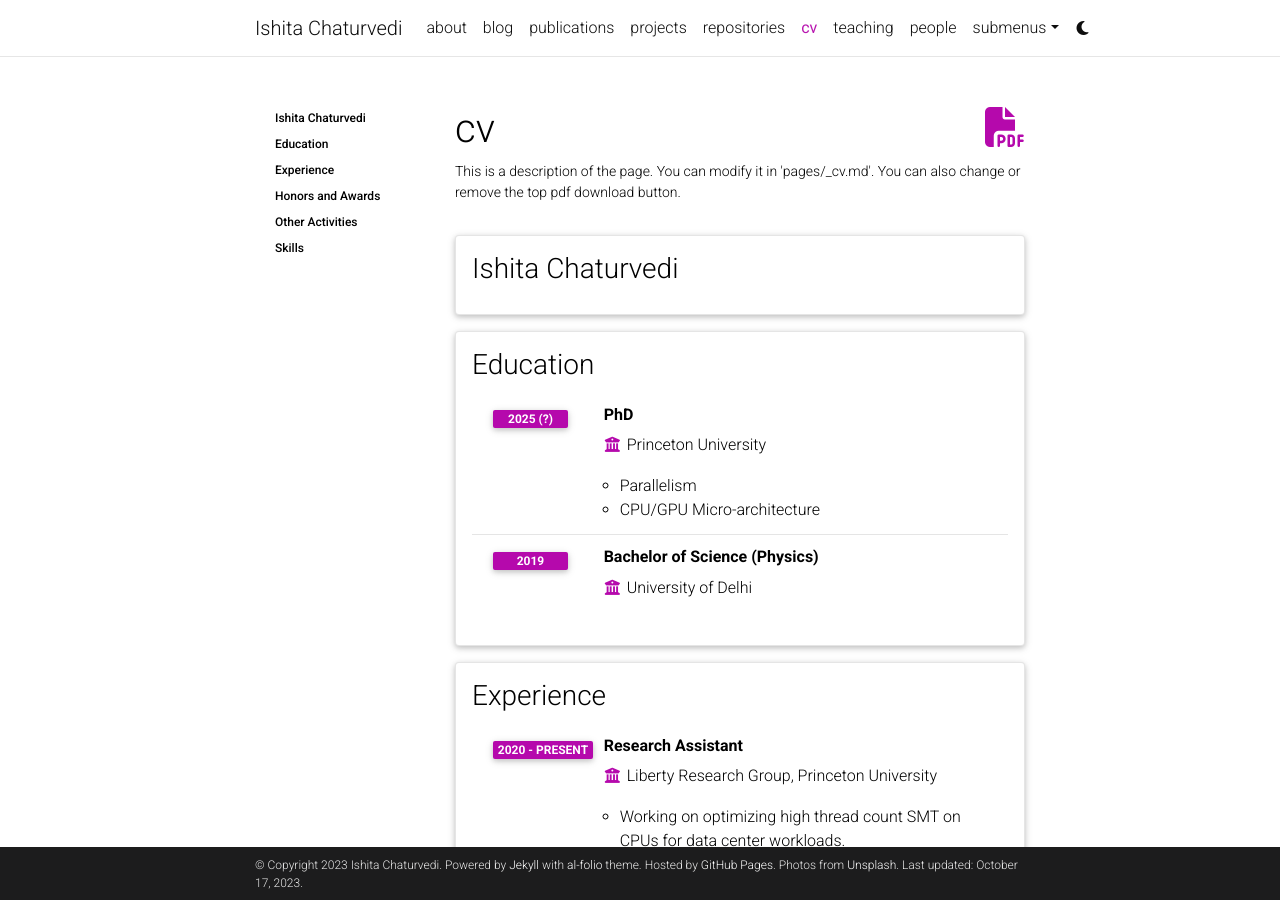
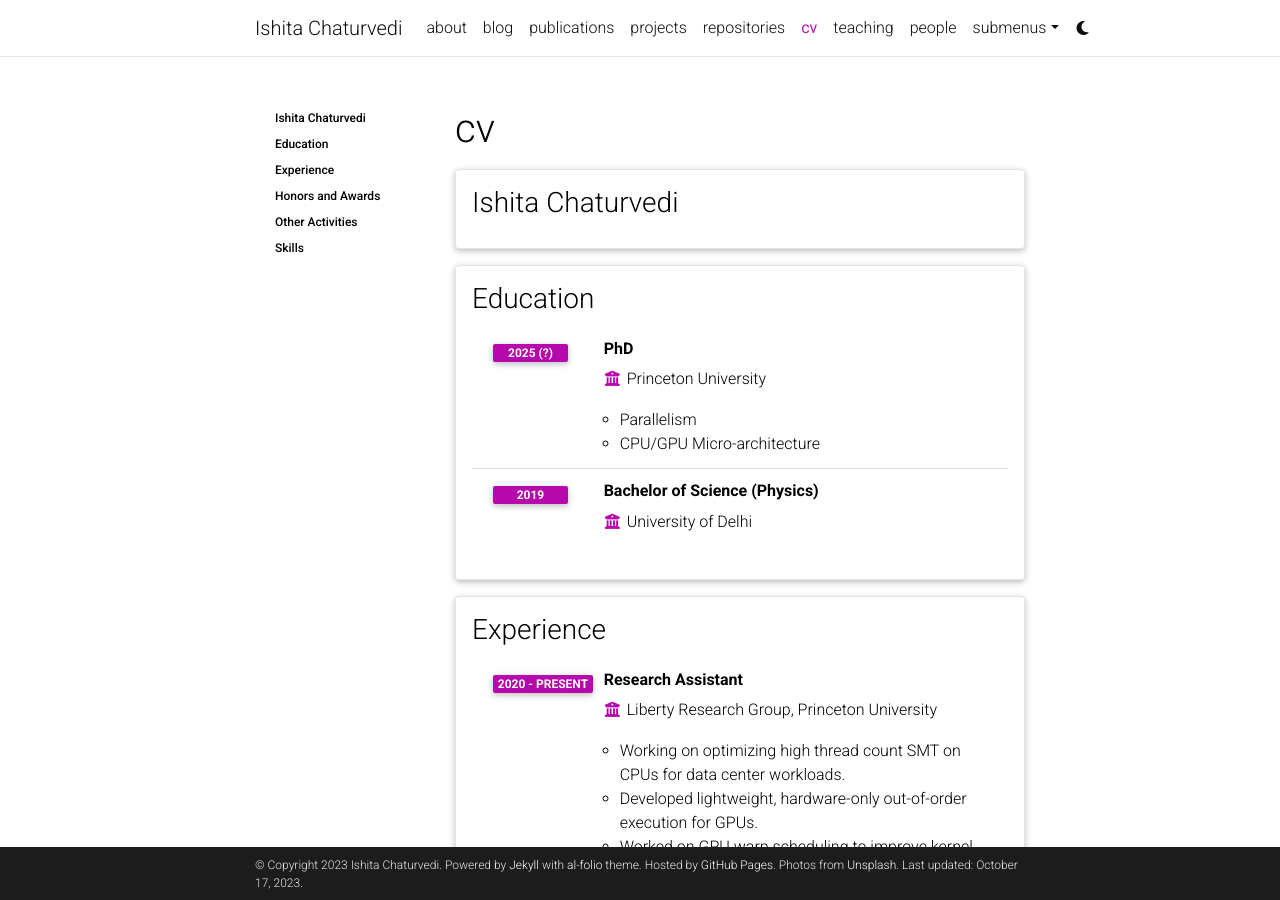
Before and after one commit to ishitachaturvedi/ishitachaturvedi.github.io, a Jekyll site: the page built from _pages/cv.md, in a window 1280 px wide and 900 px high. Built offline with Jekyll 4.4.1, drawn with Linux system fonts in a browser that asks for light colours; comment, search, counter and statistics services are not loaded; a style sheet for code colours, icons or effects is not loaded.

Commit message:
Updated CV

```diff
--- a/_pages/cv.md
+++ b/_pages/cv.md
@@ -4,8 +4,7 @@
 title: cv
 nav: true
 nav_order: 4
-cv_pdf: example_pdf.pdf
-description: This is a description of the page. You can modify it in 'pages/_cv.md'. You can also change or remove the top pdf download button.
+# cv_pdf: example_pdf.pdf
 toc:
   sidebar: left
 ---
```
